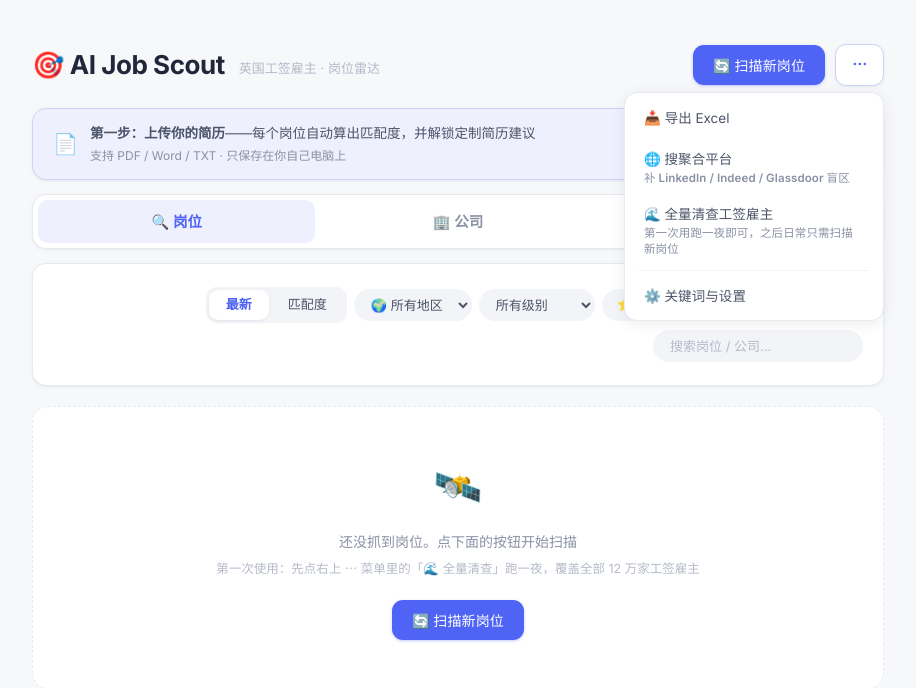
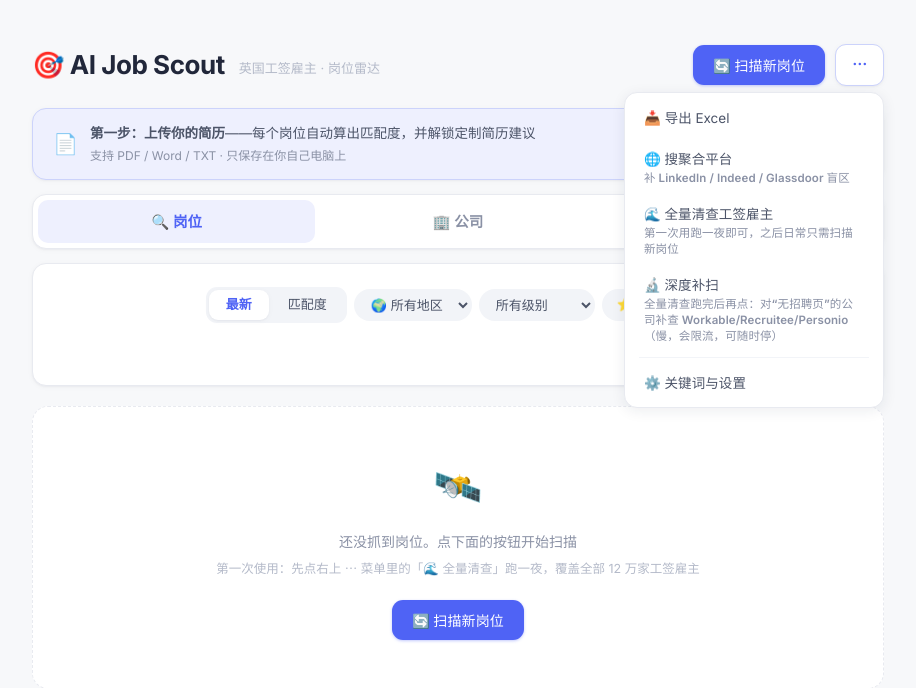
Before and after one commit to olivia0401/AI-Job-Scout, a Flask app: page / in a window 1280 px wide, after a click that opens the changed part. Shown: the top 688 px of the page, without its empty margins (182-1098 px from the left). Run offline with Flask 3, Linux system fonts and the light colour scheme.

Commit message:
Speed up full sweep: reuse connections, drop/relegate slow probes
The full company sweep took ~a day. Root causes and fixes:

- Recruitee/Personio probe per-company subdomains (a failing DNS+TLS
  each, ~3.7s) for near-zero hits. Removed from the hot path; moved to
  a new "deep" 补扫 mode.
- Workable rate-limits hard (429 storms above low concurrency) and its
  throttle poisoned whole-company results. Moved out of the default
  sweep to curated + deep补扫, gated by a concurrency semaphore with
  429 backoff-retry.
- Probe sequentially in the scan worker thread to reuse the thread's
  keep-alive session. A brief attempt at per-company probe pools
  re-handshook TLS on every request (0.7 -> 9.4 companies/s once
  reverted).
- Split connect/read timeout (2, 5); try 2 slug candidates in sweep.
- Add 🔬 深度补扫 (deep) scan mode + menu button.

Result: full sweep ~a day -> ~3.5h, no rate-limiting on the hot path.
(Diff also carries pre-existing PyInstaller/FROZEN packaging support
already present in the working tree.)

```diff
--- a/app.py
+++ b/app.py
@@ -7,8 +7,10 @@ import csv as csvmod
 import json
 import os
 import re
+import sys
 import threading
 import time
+import webbrowser
 import xml.etree.ElementTree as ET
 from concurrent.futures import FIRST_COMPLETED, ThreadPoolExecutor, wait
 from datetime import date, datetime
@@ -18,7 +20,13 @@ from urllib.parse import quote_plus
 import requests
 from flask import Flask, jsonify, render_template, request, send_file
 
-BASE_DIR = os.path.dirname(os.path.abspath(__file__))
+FROZEN = getattr(sys, "frozen", False)  # PyInstaller 打包后的 exe 模式
+if FROZEN:
+    BASE_DIR = os.path.dirname(os.path.abspath(sys.executable))  # data/ 放在 exe 旁边
+    RES_DIR = sys._MEIPASS  # 模板等资源被打进包里
+else:
+    BASE_DIR = os.path.dirname(os.path.abspath(__file__))
+    RES_DIR = BASE_DIR
 DATA_DIR = os.path.join(BASE_DIR, "data")
 os.makedirs(DATA_DIR, exist_ok=True)
 STATE_FILE = os.path.join(DATA_DIR, "state.json")
@@ -135,11 +143,19 @@ def classify_level(title):
     return "mid"
 
 HEADERS = {"User-Agent": "Mozilla/5.0 (personal job-search tool)"}
-TIMEOUT = 5
+# (连接, 读取) 分离：死掉的每公司子域名 2 秒就放弃连接（原来连接也要磨满 5 秒）；
+# 读取仍给 5 秒，保证 Workable 这类偶尔较慢但有效的招聘页不会被误判为“无岗位”。
+TIMEOUT = (2, 5)
+# 外层并发。全量热路径只跑 4 家健康 ATS(GH/Lever/Ashby/SR)——它们不限流、且探测在工作
+# 线程内顺序跑以复用 keep-alive 连接，所以可以放到 32。限流最狠的 Workable 已移出热路径
+# （见 WORKABLE_PROBES），不会再被高并发打成 429。
+SCAN_WORKERS = 32
+WORKABLE_CONC = 4        # Workable 全局并发上限：命中最多但限流最狠，单独节流以免自招 429
+SWEEP_SLUGS = 2          # 全量 sweep 每家公司试几个 slug 候选（命中基本落在前 2 个）
 LONG_RUNNING_DAYS = 30   # 岗位在线 ≥30 天算“长期在招”
 NEW_DAYS = 3             # 首次发现 ≤3 天算“新岗位”
 
-app = Flask(__name__)
+app = Flask(__name__, template_folder=os.path.join(RES_DIR, "templates"))
 
 # ---------------------------------------------------------------- state
 _lock = threading.Lock()
@@ -383,8 +399,24 @@ def probe_ashby(slug):
     return {"board_url": f"https://jobs.ashbyhq.com/{slug}", "jobs": jobs}
 
 
+_WORKABLE_SEM = threading.BoundedSemaphore(WORKABLE_CONC)
+
+
 def probe_workable(slug):
-    data = _get_json(f"https://apply.workable.com/api/v1/widget/accounts/{slug}")
+    # Workable 限流最狠：① 全局并发闸限死同时探测数；② 被 429 退避重试而非直接放弃，
+    # 让深度补扫最终能查完（退避期间占着并发槽 → 等于自动降速自愈）。只影响 deep 补扫，
+    # 不进全量热路径，所以第一次全量不受它拖累。
+    url = f"https://apply.workable.com/api/v1/widget/accounts/{slug}"
+    with _WORKABLE_SEM:
+        data = None
+        for attempt in range(4):
+            try:
+                data = _get_json(url)
+                break
+            except RateLimited:
+                if attempt == 3:
+                    raise                       # 连试 4 次仍限流 → 本轮不落 none，下轮再补
+                time.sleep(1.5 * (2 ** attempt))  # 退避：1.5s, 3s, 6s
     if not data or "jobs" not in data:
         return None
     jobs = [{
@@ -489,16 +521,27 @@ def probe_workday_tenant(host, site):
     return {"board_url": f"https://{host}/en-US/{site}", "jobs": jobs}
 
 
-PROBES = [
+# 健康快探测：走各家共享域名，快且不限流——全量 sweep 默认只跑这几个，能真正跑完
+FAST_PROBES = [
     ("Greenhouse", probe_greenhouse),
     ("Lever", probe_lever),
     ("Ashby", probe_ashby),
-    ("Workable", probe_workable),
     ("SmartRecruiters", probe_smartrecruiters),
+]
+# Workable：命中最多(273家)但限流最狠，放进全量热路径会整片 429 把 sweep 拖到跑不完。
+# 移到「深度补扫」(mode=deep) 里，用 _WORKABLE_SEM 节流慢速跑，不拖垮主扫描。
+WORKABLE_PROBES = [("Workable", probe_workable)]
+# 慢探测：Recruitee/Personio 用「每公司独立子域名」，对不存在的公司要付一次注定
+# 失败的 DNS+握手（实测各 ~3.7s），而命中极少（Recruitee 8、Personio 0）。同样放深度补扫。
+EXTRA_PROBES = [
     ("Recruitee", probe_recruitee),
     ("Personio", probe_personio),
 ]
-PROBE_FN = dict(PROBES)
+PROBES = FAST_PROBES                             # 默认 hot path（pending/all/known）
+CORE_PROBES = FAST_PROBES + WORKABLE_PROBES      # 精选小清单：连 Workable 一起扫（量小不怕限流）
+DEEP_PROBES = WORKABLE_PROBES + EXTRA_PROBES     # 深度补扫：Workable + Recruitee + Personio
+ALL_PROBES = CORE_PROBES + EXTRA_PROBES
+PROBE_FN = dict(ALL_PROBES)       # 缓存命中/手动 override 反查仍需认得全部 ATS
 # Workday 不参与按公司名猜 slug（需要 host+site），只能手动 override
 OVERRIDE_ATS = set(PROBE_FN) | {"Workday"}
 
@@ -565,8 +608,11 @@ def _probe_override(ov):
     return None
 
 
-def find_ats(name):
-    """返回 (ats_name, slug, {board_url, jobs}) 或 None。结果写入 ats_cache。"""
+def find_ats(name, probes=PROBES, max_slugs=SWEEP_SLUGS, force=False):
+    """返回 (ats_name, slug, {board_url, jobs}) 或 None。结果写入 ats_cache。
+    probes/max_slugs 由扫描模式决定；force=True 时忽略 'none' 缓存（深度补扫用）。
+    探测在调用线程内顺序跑——复用该线程的 keep-alive 连接（比每家公司新建线程池、
+    每个请求都重握手 TLS 快数倍）。"""
     key = (name or "").strip().lower()
     ov = slug_overrides.get(key) or BUILTIN_OVERRIDES.get(key)  # 用户修正优先，其次内置大厂
     if ov:
@@ -574,7 +620,7 @@ def find_ats(name):
         if res:  # 手动修正优先，抓不到再走自动探测
             return (ov["ats"], ov.get("slug") or ov.get("site") or "", res)
     cached = ats_cache.get(name)
-    if cached == "none":
+    if cached == "none" and not force:
         return None
     if isinstance(cached, dict):
         try:
@@ -587,8 +633,8 @@ def find_ats(name):
 
     fallback = None  # 0 岗位的空账号可能是重名壳账号，只作兜底
     rate_limited = False  # 被限流的探测视为"未知"而非"没有"
-    for slug in slug_candidates(name):
-        for ats_name, fn in PROBES:
+    for slug in slug_candidates(name)[:max_slugs]:
+        for ats_name, fn in probes:
             try:
                 res = fn(slug)
             except RateLimited:
@@ -650,7 +696,8 @@ def build_links(name):
 
 
 # ---------------------------------------------------------------- 扫描
-def scan_company(name, keywords, uk_only):
+def scan_company(name, keywords, uk_only, probes=PROBES, max_slugs=SWEEP_SLUGS,
+                 force=False):
     result = {
         "name": name,
         "scanned_at": datetime.now().strftime("%Y-%m-%d %H:%M"),
@@ -658,7 +705,7 @@ def scan_company(name, keywords, uk_only):
         "total_jobs": 0, "matched": [],
         "status": "no_board",
     }
-    hit = find_ats(name)
+    hit = find_ats(name, probes, max_slugs, force)
     if hit:
         ats_name, slug, res = hit
         result["ats"] = ats_name
@@ -722,11 +769,18 @@ def run_scan(names, mode):
     uk_only = state["uk_only"]
     curated = _curated_names()
     today = date.today().isoformat()
+    # 深度补扫：对已判 none 的公司再跑限流/慢探测(Workable+Recruitee+Personio)，须绕过 none 缓存
+    if mode == "deep":
+        probes, force = DEEP_PROBES, True
+    elif mode == "curated":       # 精选清单小，连 Workable 一起扫
+        probes, force = CORE_PROBES, False
+    else:                         # pending / all / known：只跑健康快探测
+        probes, force = PROBES, False
     state["scan"] = {"running": True, "done": 0, "total": len(names), "mode": mode,
                      "started_ts": time.time(), "stop": False, "new_jobs": 0}
     processed = 0
     try:
-        with ThreadPoolExecutor(max_workers=64) as pool:
+        with ThreadPoolExecutor(max_workers=SCAN_WORKERS) as pool:
             it = iter(names)
             futures = {}
 
@@ -736,7 +790,8 @@ def run_scan(names, mode):
                         n = next(it)
                     except StopIteration:
                         return
-                    futures[pool.submit(scan_company, n, keywords, uk_only)] = n
+                    futures[pool.submit(scan_company, n, keywords, uk_only,
+                                        probes, SWEEP_SLUGS, force)] = n
 
             submit_more()
             while futures:
@@ -767,7 +822,7 @@ def run_scan(names, mode):
 
 
 def start_scan(mode):
-    """mode: curated / known / pending / all"""
+    """mode: curated / known / pending / deep / all"""
     if state["scan"]["running"]:
         return None
     comps = state["companies"]
@@ -778,6 +833,8 @@ def start_scan(mode):
         names = [n for n in comps if isinstance(ats_cache.get(n), dict)]
     elif mode == "pending":  # 还没探测过的公司：全量清查（可中断续跑）
         names = [n for n in comps if n not in ats_cache]
+    elif mode == "deep":    # 深度补扫：对已判 none 的公司再试慢探测(Recruitee/Personio)
+        names = [n for n in comps if ats_cache.get(n) == "none"]
     else:  # all
         known = [n for n in comps if isinstance(ats_cache.get(n), dict)]
         pending = [n for n in comps if n not in ats_cache]
@@ -898,7 +955,7 @@ def search_jsearch(query):
                                   "page": "1", "num_pages": "1", "country": "gb"},
                           headers={"X-RapidAPI-Key": key,
                                    "X-RapidAPI-Host": "jsearch.p.rapidapi.com"},
-                          timeout=TIMEOUT * 2)
+                          timeout=(4, 20))
         if r.status_code != 200:
             return []
         res = r.json().get("data") or []
@@ -2055,5 +2112,14 @@ if __name__ == "__main__":
         save_companies()  # 从旧格式迁移时立即落盘，防止丢名单
     threading.Thread(target=auto_loop, daemon=True).start()
     port = int(os.environ.get("PORT", "5050"))
-    print(f"\n  AI Job Scout 已启动:  http://127.0.0.1:{port}\n")
-    app.run(host="127.0.0.1", port=port, debug=False, threaded=True)
+    print(f"\n  AI Job Scout 已启动:  http://127.0.0.1:{port}")
+    print("  这个窗口是网站的服务器——用的时候别关，可以最小化。\n")
+    if FROZEN:  # exe 双击启动时自动打开浏览器
+        threading.Timer(1.5, lambda: webbrowser.open(f"http://127.0.0.1:{port}")).start()
+    try:
+        app.run(host="127.0.0.1", port=port, debug=False, threaded=True)
+    except OSError:
+        # 端口被占用：多半是工具已经开着了，直接打开页面即可
+        print("  看起来工具已经在运行了，直接打开浏览器页面。")
+        webbrowser.open(f"http://127.0.0.1:{port}")
+        time.sleep(3)
--- a/templates/index.html
+++ b/templates/index.html
@@ -300,6 +300,7 @@
           <a href="/api/export">📥 导出 Excel</a>
           <button id="btnAgg" onclick="menuDo(runAgg)">🌐 搜聚合平台<small>补 LinkedIn / Indeed / Glassdoor 盲区</small></button>
           <button id="btnPending" onclick="menuDo(() => scan('pending'))">🌊 全量清查工签雇主<small>第一次用跑一夜即可，之后日常只需扫描新岗位</small></button>
+          <button id="btnDeep" onclick="menuDo(() => scan('deep'))">🔬 深度补扫<small>全量清查跑完后再点：对“无招聘页”的公司补查 Workable/Recruitee/Personio（慢，会限流，可随时停）</small></button>
           <div class="msep"></div>
           <button onclick="menuDo(openSettings)">⚙️ 关键词与设置</button>
         </div>
@@ -563,7 +564,7 @@ function renderScan() {
   if (running) {
     document.getElementById('progBar').style.width = (sc.total ? 100*sc.done/sc.total : 0) + '%';
     const eta = sc.eta_min != null ? (sc.eta_min > 90 ? `剩约 ${(sc.eta_min/60).toFixed(1)} 小时` : `剩约 ${sc.eta_min} 分钟`) : '';
-    const modeTxt = { known: '刷新最新岗位', pending: '全量清查', curated: '精选扫描', all: '全部扫描' }[sc.mode] || '扫描';
+    const modeTxt = { known: '刷新最新岗位', pending: '全量清查', curated: '精选扫描', all: '全部扫描', deep: '深度补扫' }[sc.mode] || '扫描';
     document.getElementById('scanTxt').textContent =
       `${modeTxt}中 ${sc.done.toLocaleString()}/${sc.total.toLocaleString()} · 新发现岗位 ${sc.new_jobs} · ${eta}（进度实时缓存，停止不丢）`;
     if (!pollTimer) pollTimer = setInterval(refresh, 2500);
```
